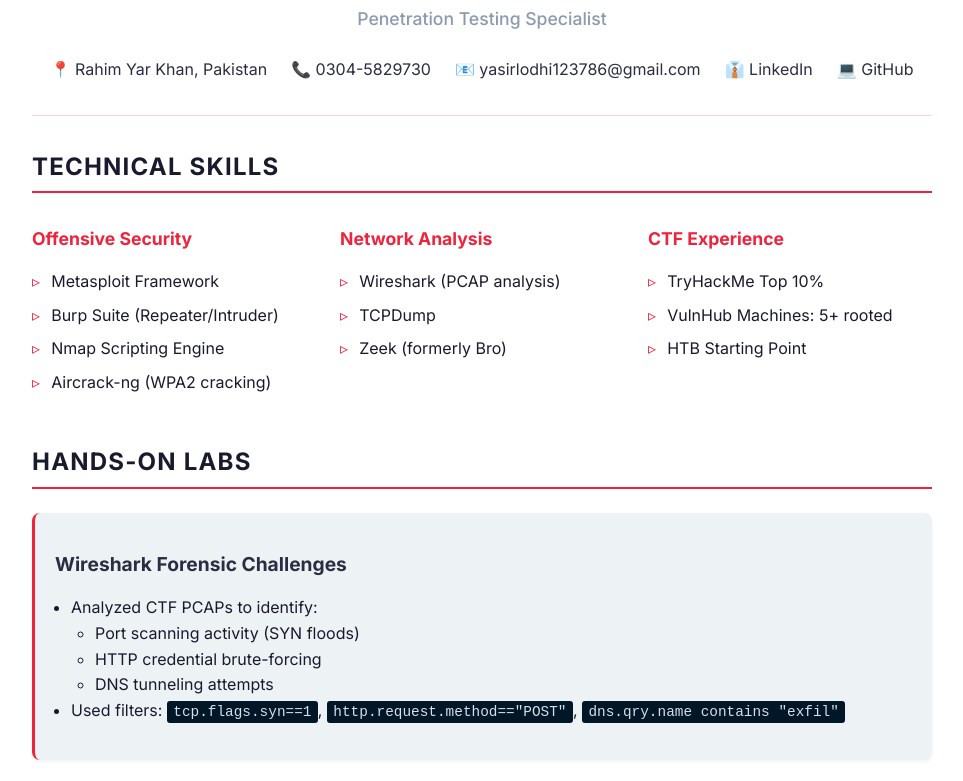
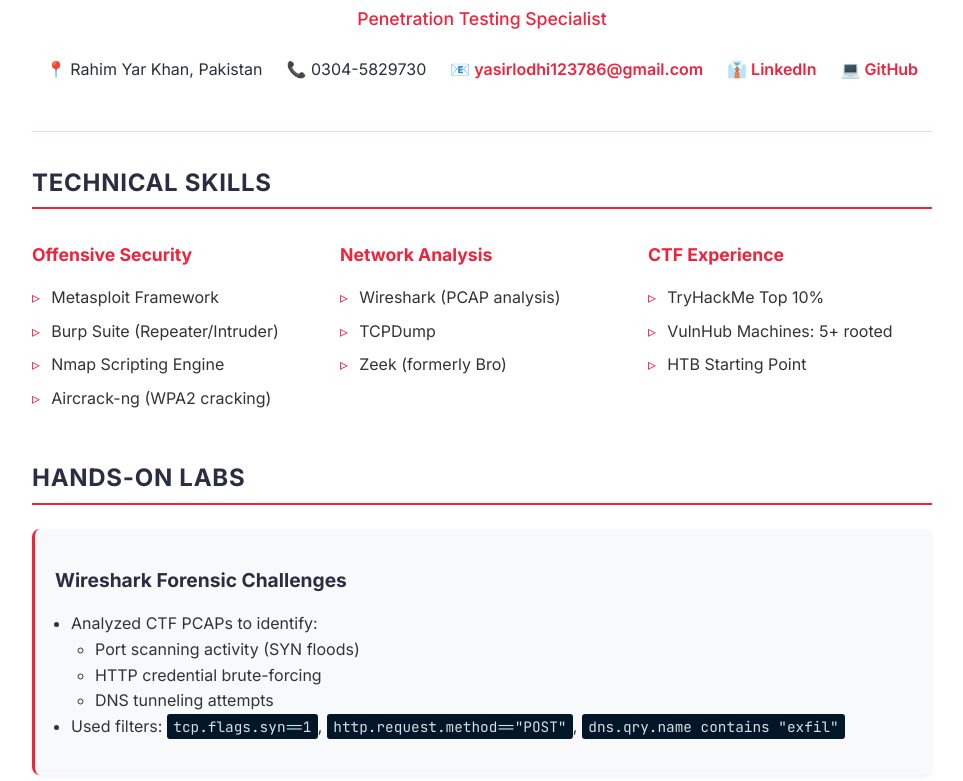
Before and after one commit to 0xm1cr0/0xm1cr0.github.io, a plain HTML site: page index.html in a window 1280 px wide. Shown: the part 99-880 px from the top of the page, without its empty margins (158-1121 px from the left). Drawn offline with Linux system fonts and the light colour scheme.

Commit message:
Update style.css

```diff
--- a/style.css
+++ b/style.css
@@ -1,35 +1,18 @@
-/* Add to your existing style.css */
-.header {
-    margin-bottom: 1.5rem;
-    padding-bottom: 1rem;
-    border-bottom: 1px solid rgba(239, 35, 60, 0.2); /* Subtle red line */
-}
-
-.section-title {
-    letter-spacing: 0.05em; /* Slightly tighter spacing */
-}
-
-.contact-bar {
-    gap: 1rem 2rem; /* Better mobile spacing */
-}
-
-.lab {
-    box-shadow: 0 2px 4px rgba(0,0,0,0.05); /* Soft depth */
-}
 :root {
     --primary: #2b2d42;
     --secondary: #ef233c;
-    --accent: #8d99ae;
-    --light: #edf2f4;
+    --accent: #6b7280;
+    --light: #f8f9fa;
     --dark: #1a1a2e;
     --code-bg: #011627;
+    --text: #333;
 }
 
 /* Base Styles */
 body {
     font-family: 'Inter', sans-serif;
     line-height: 1.6;
-    color: var(--dark);
+    color: var(--text);
     background-color: white;
     max-width: 900px;
     margin: 0 auto;
@@ -40,12 +23,13 @@ body {
 h1, h2, h3 {
     font-weight: 700;
     margin: 0;
+    color: var(--primary);
 }
 
 h1 {
     font-size: 2.5rem;
     letter-spacing: -0.05em;
-    color: var(--primary);
+    text-align: center;
 }
 
 h2 {
@@ -59,21 +43,22 @@ h2 {
 
 h3 {
     font-size: 1.2rem;
-    color: var(--primary);
     margin: 1rem 0 0.5rem;
 }
 
 /* Layout */
 .header {
-    text-align: center;
     margin-bottom: 2rem;
+    padding-bottom: 1.5rem;
+    border-bottom: 1px solid rgba(239, 35, 60, 0.2);
 }
 
 .subtitle {
     font-size: 1.1rem;
-    color: var(--accent);
+    color: var(--secondary);
     font-weight: 500;
     margin: 0.5rem 0 1.5rem;
+    text-align: center;
 }
 
 .contact-bar {
@@ -81,14 +66,19 @@ h3 {
     flex-wrap: wrap;
     justify-content: center;
     gap: 1.5rem;
-    margin: 1rem 0;
+    margin: 1.5rem 0;
 }
 
 .contact-item {
     display: flex;
     align-items: center;
-    gap: 0.3rem;
+    gap: 0.4rem;
     color: var(--primary);
+}
+
+.contact-item[href] {
+    font-weight: 600;
+    color: var(--secondary);
 }
 
 /* Skills Grid */
@@ -129,6 +119,7 @@ h3 {
     border-radius: 8px;
     margin: 1.5rem 0;
     border-left: 3px solid var(--secondary);
+    box-shadow: 0 2px 4px rgba(0,0,0,0.05);
 }
 
 .lab-title {
@@ -143,21 +134,17 @@ h3 {
     padding-left: 1.5rem;
 }
 
-/* Code Snippets */
-code {
-    font-family: 'Fira Code', monospace;
-    background-color: var(--code-bg);
-    color: #d6deeb;
-    padding: 0.2rem 0.4rem;
-    border-radius: 3px;
-    font-size: 0.9rem;
+/* Education & Certs */
+.institution {
+    font-weight: 600;
+    color: var(--primary);
+    margin: 0.3rem 0 0;
 }
 
-/* Education & Certs */
 .meta {
     color: var(--accent);
-    font-style: italic;
     font-size: 0.9rem;
+    margin: 0.2rem 0 0.5rem;
 }
 
 .cert-list {
@@ -169,11 +156,31 @@ code {
     margin-bottom: 1rem;
 }
 
+.cert-link {
+    color: var(--primary);
+    text-decoration: none;
+}
+
+.cert-link:hover {
+    text-decoration: underline;
+    color: var(--secondary);
+}
+
+/* Code Snippets */
+code {
+    font-family: 'JetBrains Mono', monospace;
+    background-color: var(--code-bg);
+    color: #d6deeb;
+    padding: 0.2rem 0.4rem;
+    border-radius: 3px;
+    font-size: 0.9rem;
+}
+
 /* Links */
 a {
     color: var(--secondary);
     text-decoration: none;
-    transition: color 0.2s;
+    transition: all 0.2s;
 }
 
 a:hover {
@@ -190,10 +197,14 @@ a:hover {
     .contact-bar {
         flex-direction: column;
         align-items: center;
-        gap: 0.5rem;
+        gap: 0.7rem;
     }
 
     .skills-grid {
         grid-template-columns: 1fr;
     }
+
+    h1 {
+        font-size: 2rem;
+    }
 }
```
